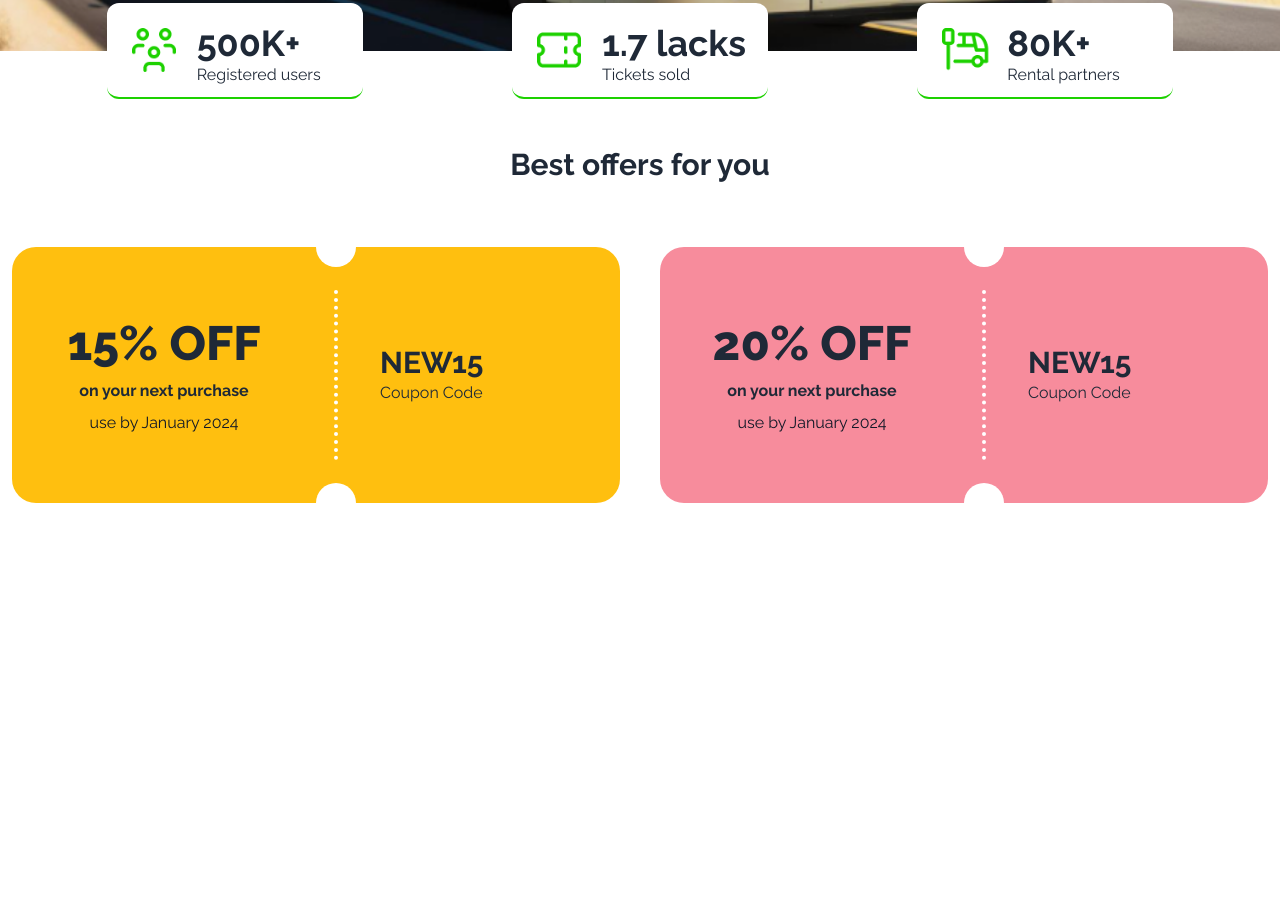
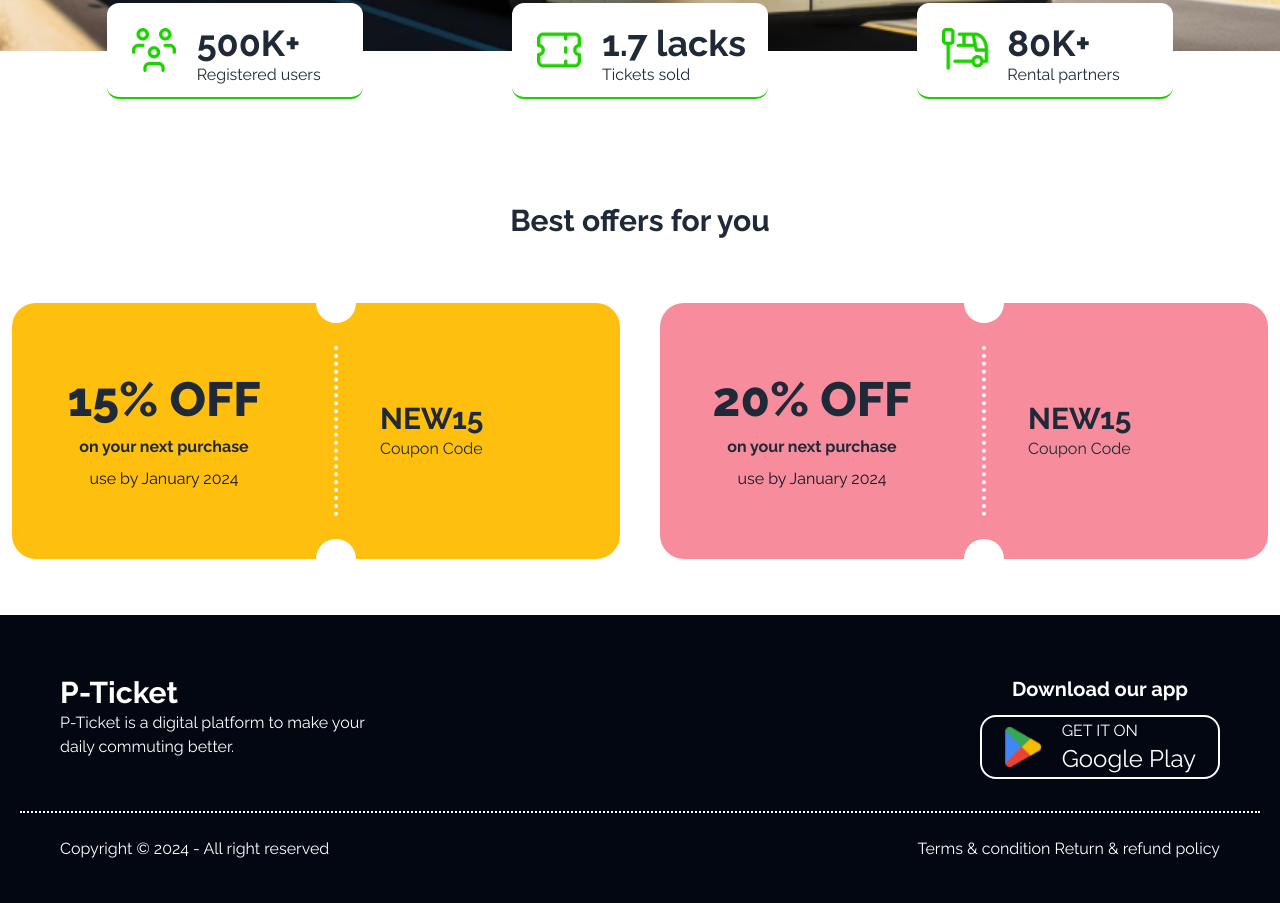
Before and after one commit to zahid-hasan0/Smart-Bus-ticketing, a plain HTML site: page index.html in a window 1280 px wide. Shown: the part 825-1728 px from the top of the page. Before the commit the page ends 1348 px from the top, so only its background shows below. Drawn offline with nearby package versions, Linux system fonts and the light colour scheme.

Commit message:
complete footer section

```diff
--- a/index.html
+++ b/index.html
@@ -103,7 +103,9 @@
         <!-- header section end  -->
 
        <!-- main section start  -->
-       <main class="container max-w-7xl mx-auto px-3 ">
+       <main class="container max-w-7xl mx-auto px-3 my-14">
+
+        <!-- best offer you section start  -->
         <section>
             <h1 class="text-center text-3xl font-bold">Best offers for you</h1>
 
@@ -173,7 +175,59 @@
 
 
         </section>
+        <!-- best offer you section end  -->
+
+
+
+
+
+
+
+
        </main>
+
+
+
+
+        <footer class="bg-[#030712] p-5 h-72 bg-neutral text-white">
+         <div>
+          <div class=" mt-10 max-w-7xl mx-auto h-full w-full px-10 flex flex-col lg:flex-row justify-between">
+            <div>
+              <h2 class="text-3xl font-bold">P-Ticket</h2>
+              <p>P-Ticket is a digital platform to make your <br> daily commuting better.</p>
+            </div>
+
+              <div>
+                <p class="font-bold text-center text-xl mb-3">Download our app</p>
+                <div class="flex border-2 border-white p-4  h-16 w-60 rounded-2xl justify-center  items-center  gap-5 ">
+                  <img class="h-10" src="images/playstore.png" alt="">
+                  <div><p>GET IT ON </p>
+                    <p class="text-2xl">Google Play</p></div>
+                </div>
+              </div>
+
+          </div>
+
+          <div class="w-full h-10 mt-8 border-t-2 border-white border-dotted">
+
+            <div class=" mt-6  max-w-7xl mx-auto h-full w-full px-10 flex flex-col lg:flex-row justify-between">
+              <p>Copyright © 2024 - All right reserved</p>
+              <nav>
+                <a href="">Terms & condition</a>
+                <a href="">Return & refund policy</a>
+                <a href="Privacy policy"></a>
+              </nav>
+            </div>
+
+
+
+          </div>
+         </div>
+
+
+
+
+        </footer>
 
 
 
```
